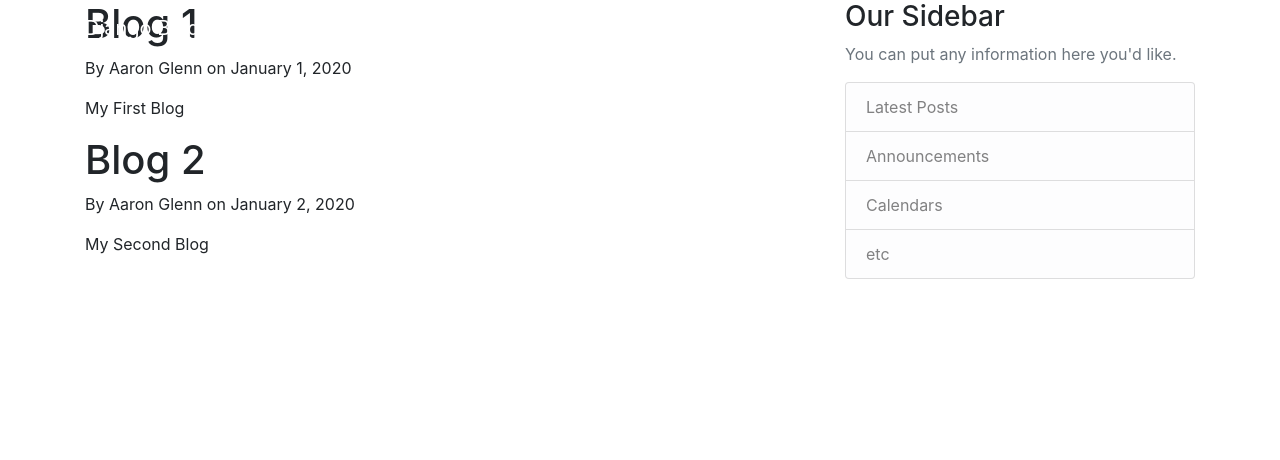
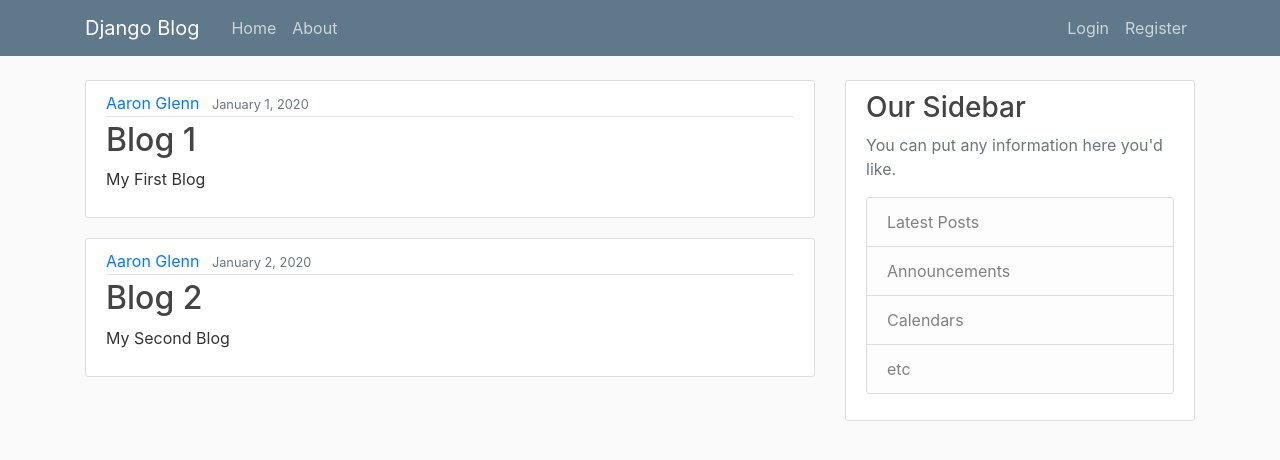
Before and after one commit to AaronEdwardGlenn/DJANGO.webapp.py, a Django app: page / in a window 1280 px wide. Shown: the top 460 px of the page. Run offline with Django 3.2, Linux system fonts and the light colour scheme; some libraries are stand-ins or nearby versions.

Commit message:
adjusting nav links

```diff
--- a/django_project/blog/templates/blog/about.html
+++ b/django_project/blog/templates/blog/about.html
@@ -1,4 +1,4 @@
 {% extends "blog/base.html" %}
 {% block content %}
-    <h1>About Page</h1>
+<h1>About Page</h1>
 {% endblock content %}
--- a/django_project/blog/templates/blog/base.html
+++ b/django_project/blog/templates/blog/base.html
@@ -1,3 +1,4 @@
+{% load static %}
 <!DOCTYPE html>
 <html lang="en" dir="ltr">
 <head>
@@ -6,6 +7,9 @@
 
     <!-- Bootstrap CSS -->
     <link rel="stylesheet" href="https://stackpath.bootstrapcdn.com/bootstrap/4.5.0/css/bootstrap.min.css" integrity="sha384-9aIt2nRpC12Uk9gS9baDl411NQApFmC26EwAOH8WgZl5MYYxFfc+NcPb1dKGj7Sk" crossorigin="anonymous">
+
+    <link rel="stylesheet" type="text/css" href="{% static 'blog/main.css' %}">
+
     {% if title %}
     <title>Django Blog - {{ title }}</title>
     {% else %}
@@ -22,8 +26,8 @@
                 </button>
                 <div class="collapse navbar-collapse" id="navbarToggle">
                     <div class="navbar-nav mr-auto">
-          <a class="nav-item nav-link" href="/">Home</a>
-          <a class="nav-item nav-link" href="/about">About</a>
+                        <a class="nav-item nav-link" href="{% url 'blog-home' %}">Home</a>
+                        <a class="nav-item nav-link" href="{% url 'blog-about' %}">About</a>
                     </div>
                     <!-- Navbar Right Side -->
                     <div class="navbar-nav">
--- a/django_project/blog/templates/blog/home.html
+++ b/django_project/blog/templates/blog/home.html
@@ -1,8 +1,15 @@
 {% extends "blog/base.html" %}
 {% block content %}
-    {% for post in posts %}
-        <h1>{{ post.title }}</h1>
-        <p>By {{ post.author }} on {{ post.date_posted }}</p>
-        <p>{{ post.content }}</p>
-    {% endfor %}
+{% for post in posts %}
+<article class="media content-section">
+    <div class="media-body">
+        <div class="article-metadata">
+            <a class="mr-2" href="#">{{ post.author }}</a>
+            <small class="text-muted">{{ post.date_posted }}</small>
+        </div>
+        <h2><a class="article-title" href="#">{{ post.title }}</a></h2>
+        <p class="article-content">{{ post.content }}</p>
+    </div>
+</article>
+{% endfor %}
 {% endblock content %}
--- a/django_project/blog/urls.py
+++ b/django_project/blog/urls.py
@@ -3,6 +3,6 @@
 
 urlpatterns = [
     path('', views.home, name='blog-home'),
-    path('about/', views.about, name='about'),
+    path('about/', views.about, name='blog-about'),
 
 ]
```
Lines whose indentation alone changed are shown as unchanged.
